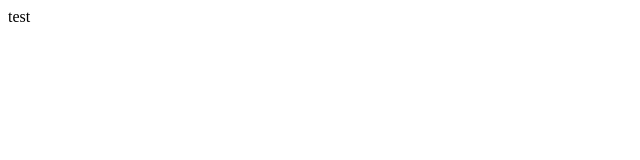
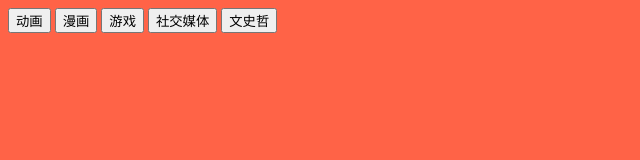
Before and after one commit to daju233/sundries, a plain HTML site: page index.html in a window 1280 px wide. Shown: the whole page, without its empty margins (0-640 px from the left). Drawn offline with Linux system fonts and the light colour scheme.

```diff
--- a/index.html
+++ b/index.html
@@ -4,10 +4,15 @@
     <meta charset="UTF-8" />
     <meta name="viewport" content="width=device-width, initial-scale=1.0" />
     <link rel="stylesheet" href="./index/index.css" />
+    <link rel="icon" href="./images/half-life.ico" />
     <title>my-pages</title>
   </head>
   <body>
-    test
+    <button>动画</button>
+    <button>漫画</button>
+    <button>游戏</button>
+    <button>社交媒体</button>
+    <button>文史哲</button>
   </body>
   <script src="./index/index.js"></script>
 </html>
--- a/index/index.css
+++ b/index/index.css
@@ -0,0 +1,3 @@
+body{
+    background-color: tomato;
+}
```
Also changed, not shown: images/half-life.ico (added), 1 other file.
